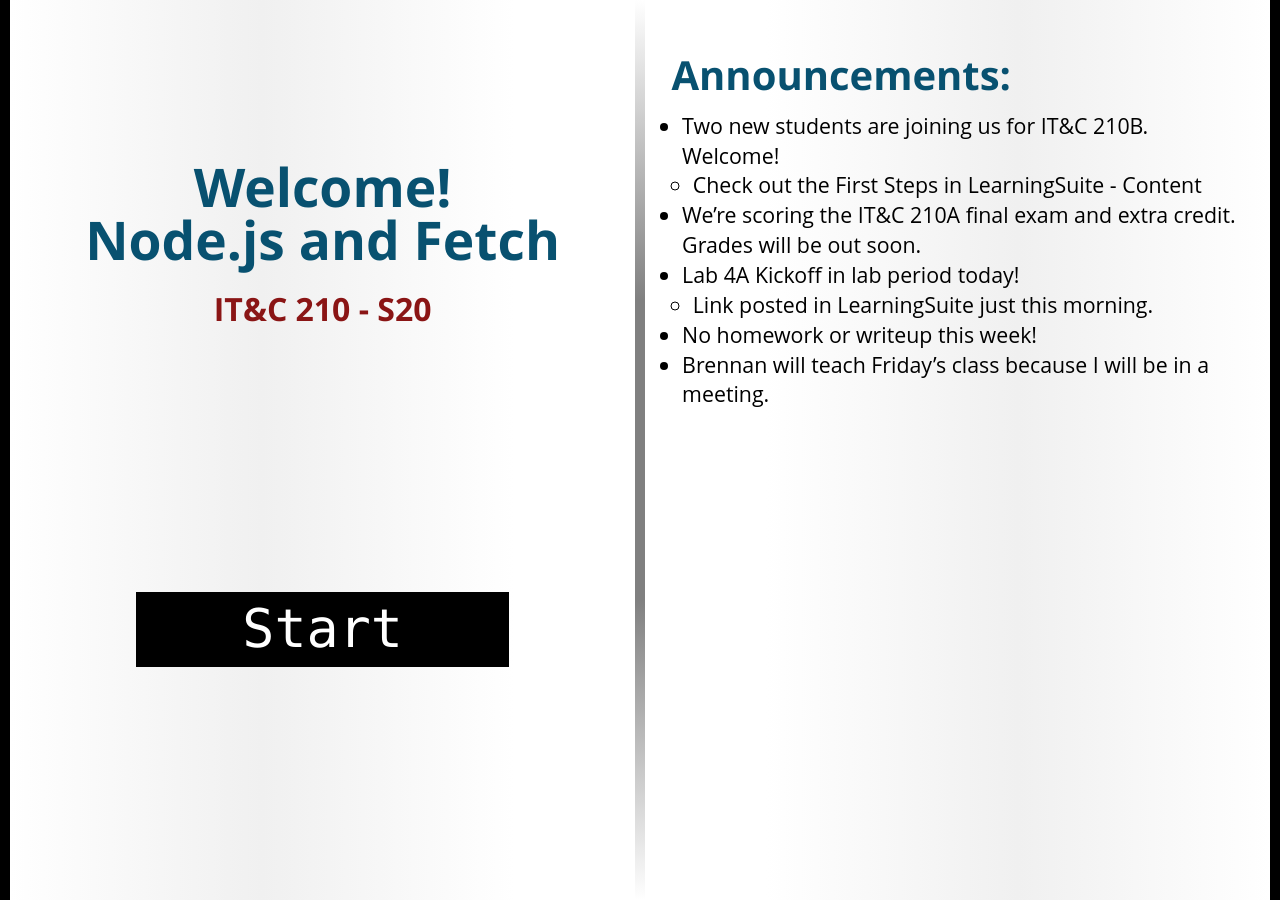
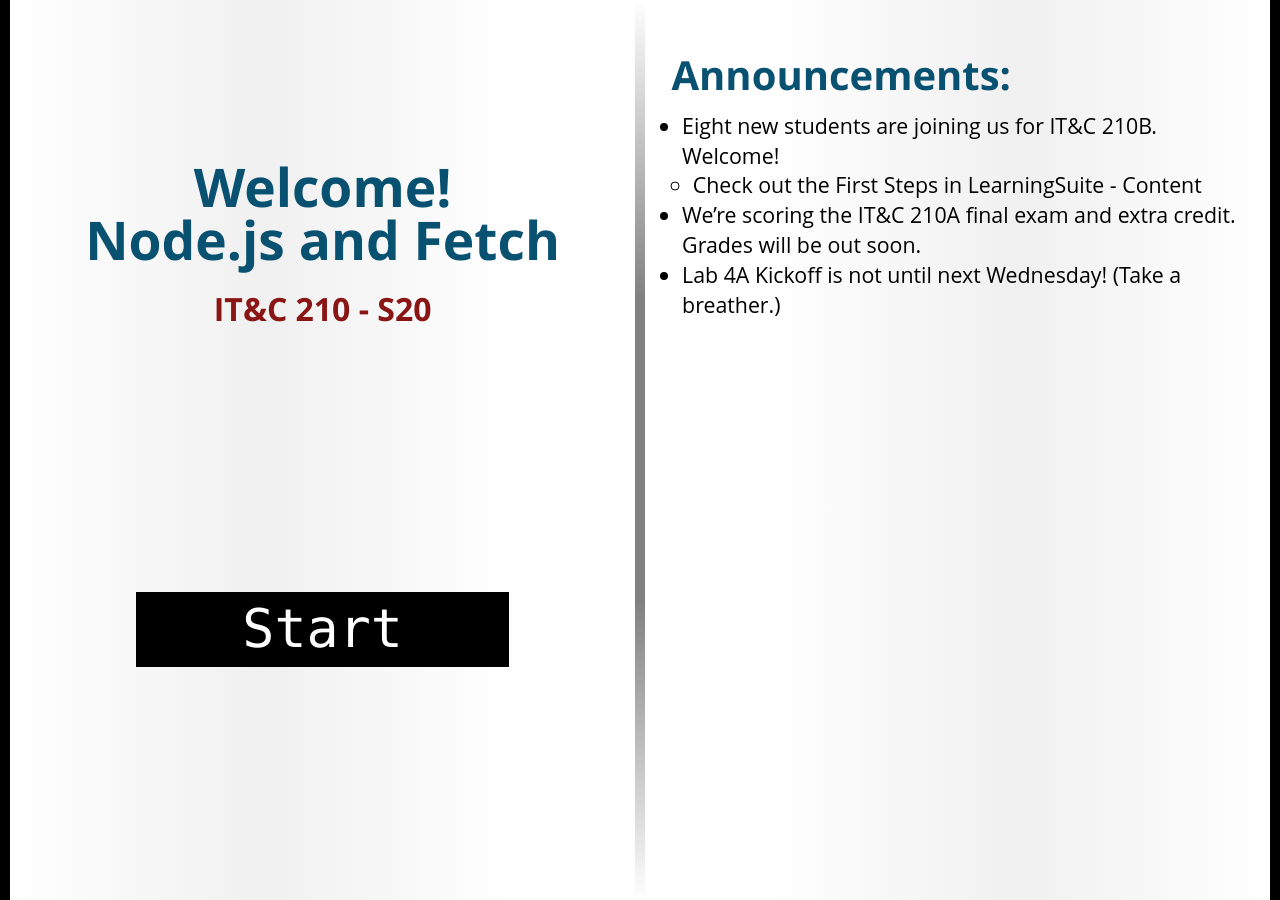
Before and after one commit to BYU-ITC-210/BYU-ITC-210.github.io, a Jekyll site: the page built from _welcome/S20.md, in a window 1280 px wide. Built offline with Jekyll 4.4.1, drawn with Linux system fonts in a browser that asks for light colours; some web fonts are replaced.

Commit message:
Welcome S20

```diff
--- a/_welcome/S20.md
+++ b/_welcome/S20.md
@@ -2,10 +2,7 @@
 title: "Welcome!<br/>Node.js and Fetch"
 session: S20
 ---
-* Two new students are joining us for IT&C 210B. Welcome!
+* Eight new students are joining us for IT&C 210B. Welcome!
     * Check out the First Steps in LearningSuite - Content
 * We're scoring the IT&C 210A final exam and extra credit. Grades will be out soon.
-* Lab 4A Kickoff in lab period today!
-    * Link posted in LearningSuite just this morning.
-* No homework or writeup this week!
-* Brennan will teach Friday's class because I will be in a meeting.
+* Lab 4A Kickoff is not until next Wednesday! (Take a breather.)
```
